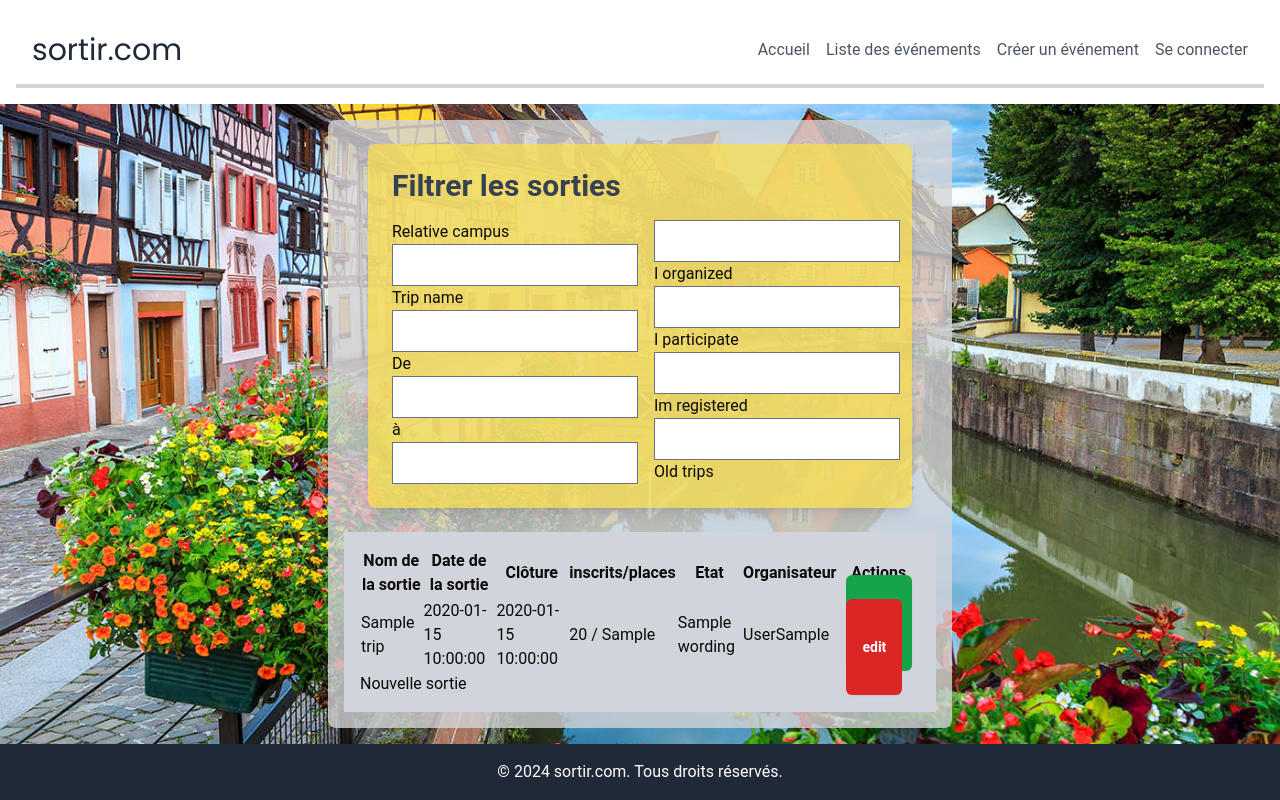
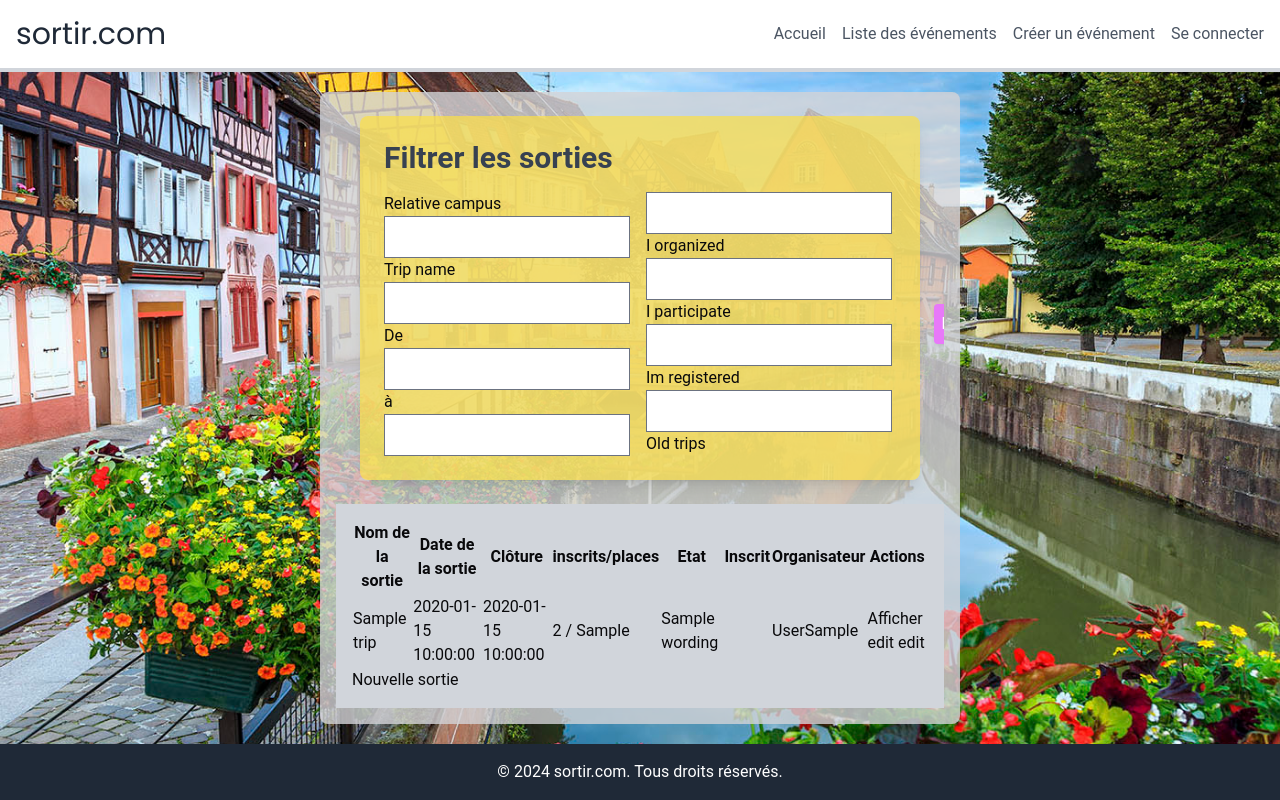
Before and after one commit to kimptgr/sortir.eni, a Symfony app: template templates/trip/index.html.twig in a window 1280 px wide. Run offline with Twig, Linux system fonts and the light colour scheme; the template is opened without the code that fills it: most values are stand-ins (such as "Sample title", 1, 10 or a date in 2020); form fields are guessed from the names that the template uses; style sheets or scripts are compiled from the project's sources; some libraries are stand-ins or nearby versions.

Commit message:
change actions in index

```diff
--- a/assets/styles/app.css
+++ b/assets/styles/app.css
@@ -5,18 +5,19 @@
 body {
     background-image: url("../image/bg1.jpg");
     @apply min-h-screen bg-cover bg-fixed bg-center bg-no-repeat h-screen flex flex-col bg-gray-100;
+    height : 100vh;
 }
 
 nav {
-    @apply bg-blue-500 text-white p-4;
+    @apply bg-blue-500 text-white shrink-0 ;
 }
 
 main {
-    @apply flex-1 flex justify-center items-center p-4;
+    @apply flex-1 flex justify-center items-center;
 }
 
 footer {
-    @apply bg-gray-800 text-white p-4;
+    @apply bg-gray-800 text-white p-4 shrink-0;
 }
 
 
--- a/src/Entity/Participant.php
+++ b/src/Entity/Participant.php
@@ -13,7 +13,7 @@ use Symfony\Component\Security\Core\User\UserInterface;
 #[ORM\Entity(repositoryClass: ParticipantRepository::class)]
 #[ORM\UniqueConstraint(name: 'UNIQ_IDENTIFIER_EMAIL', fields: ['email'])]
 #[UniqueEntity(fields: ['email'], message: 'There is already an account with this email')]
-class Participant implements UserInterface
+class Participant implements UserInterface, PasswordAuthenticatedUserInterface
 {
     #[ORM\Id]
     #[ORM\GeneratedValue]
--- a/src/Repository/TripRepository.php
+++ b/src/Repository/TripRepository.php
@@ -76,12 +76,12 @@ class TripRepository extends ServiceEntityRepository
                 ->setParameter('organizer', $userInSession);
         }
         if ($filterChoices->getIParticipate()) {
-            $qb->join('t.participants', 'p')
+            $qb
                 ->andWhere(':participants MEMBER OF t.participants')
                 ->setParameter('participants', $userInSession);
         }
         if ($filterChoices->getImRegistered()) {
-            $qb->join('t.participants', 'pa')
+            $qb
                 ->andWhere(':participants NOT MEMBER OF t.participants')
                 ->setParameter('participants', $userInSession);
         }
--- a/templates/trip/index.html.twig
+++ b/templates/trip/index.html.twig
@@ -66,6 +66,7 @@
                     <th>Clôture</th>
                     <th>inscrits/places</th>
                     <th>Etat</th>
+                    <th>Inscrit</th>
                     <th>Organisateur</th>
                     <th>Actions</th>
                 </tr>
@@ -78,10 +79,25 @@
                         <td>{{ trip.registrationDeadline ? trip.registrationDeadline|date('Y-m-d H:i:s') : '' }}</td>
                         <td>{{ (trip.participants | length + 1)  ~ " / " ~ trip.nbRegistrationMax  }}</td>
                         <td>{{ trip.state.wording }}</td>
+                        <td>
+                            {% for participant in trip.participants %}
+                                {% if participant == app.user %}
+                                    X
+                                {% endif %}
+                            {% endfor %}
+                        </td>
                         <td>{{ trip.organizer.lastName ~ trip.organizer.firstName }}</td>
                         <td>
-                            <a class=" my-2 ml-2 rounded-md bg-green-600 px-4 py-10 text-sm font-semibold text-white shadow-sm hover:bg-indigo-500 focus-visible:outline focus-visible:outline-2 focus-visible:outline-offset-2 focus-visible:outline-indigo-600" href="{{ path('app_trip_show', {'id': trip.id}) }}">show</a>
-                            <a class=" my-2 ml-2 rounded-md bg-red-600 px-4 py-10 text-sm font-semibold text-white shadow-sm hover:bg-indigo-500 focus-visible:outline focus-visible:outline-2 focus-visible:outline-offset-2 focus-visible:outline-indigo-600" href="{{ path('app_trip_edit', {'id': trip.id}) }}">edit</a>
+                            <a href="{{ path('app_trip_show', {'id': trip.id}) }}">Afficher</a>
+                            {% for participant in trip.participants %}
+                                {% if participant == app.user %}
+                                    <a href="{{ path('app_trip_edit', {'id': trip.id}) }}">Se désister</a>
+                                {% else %}
+                                    <a class="" href="{{ path('app_trip_edit', {'id': trip.id}) }}">edit</a>
+                            {% endif %}
+                            {% endfor %}
+
+                            <a href="{{ path('app_trip_edit', {'id': trip.id}) }}">edit</a>
                         </td>
                     </tr>
                 {% else %}
```
Also changed, not shown: src/Controller/TripController.php (+7 -14 lines).
